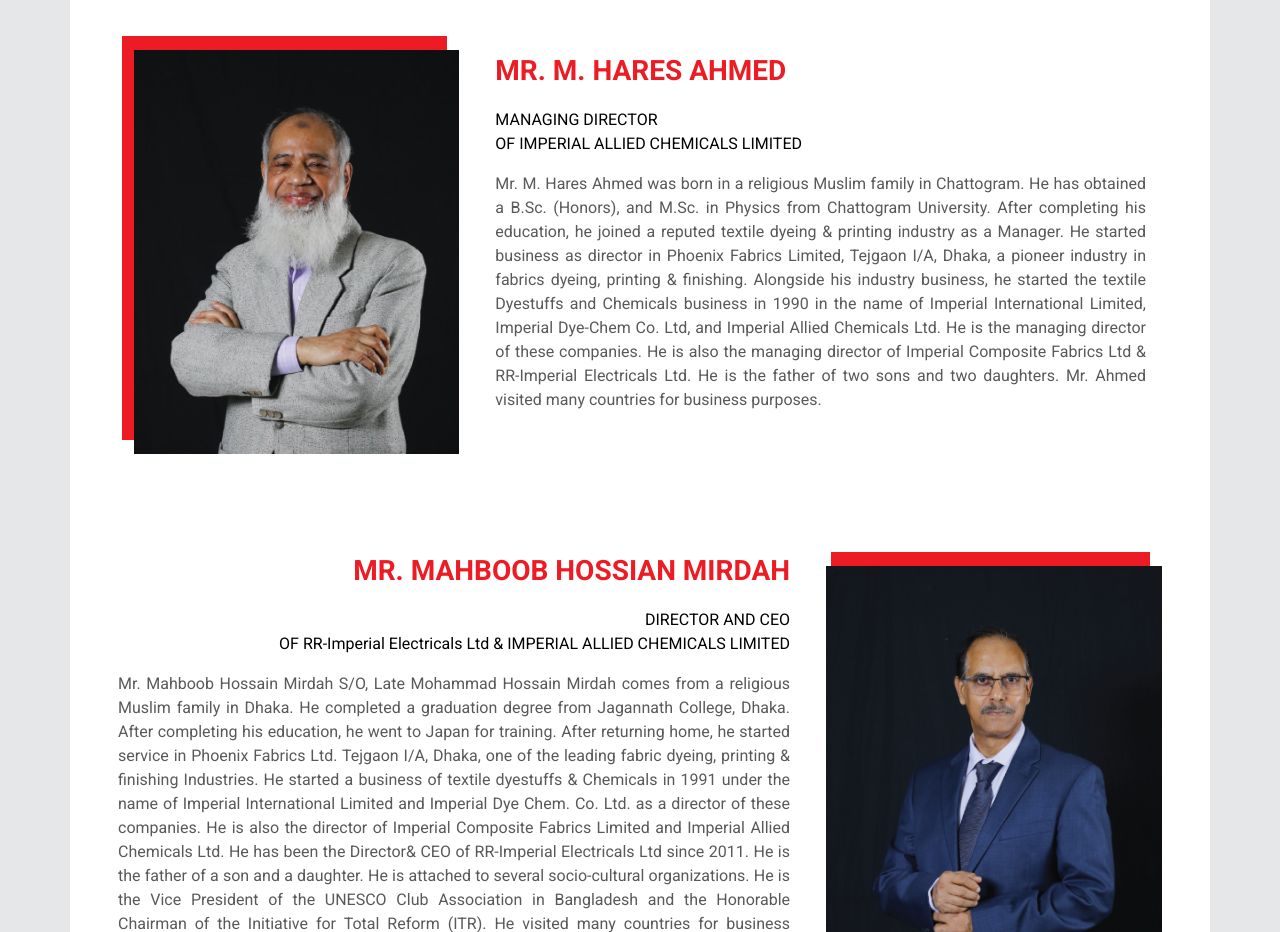
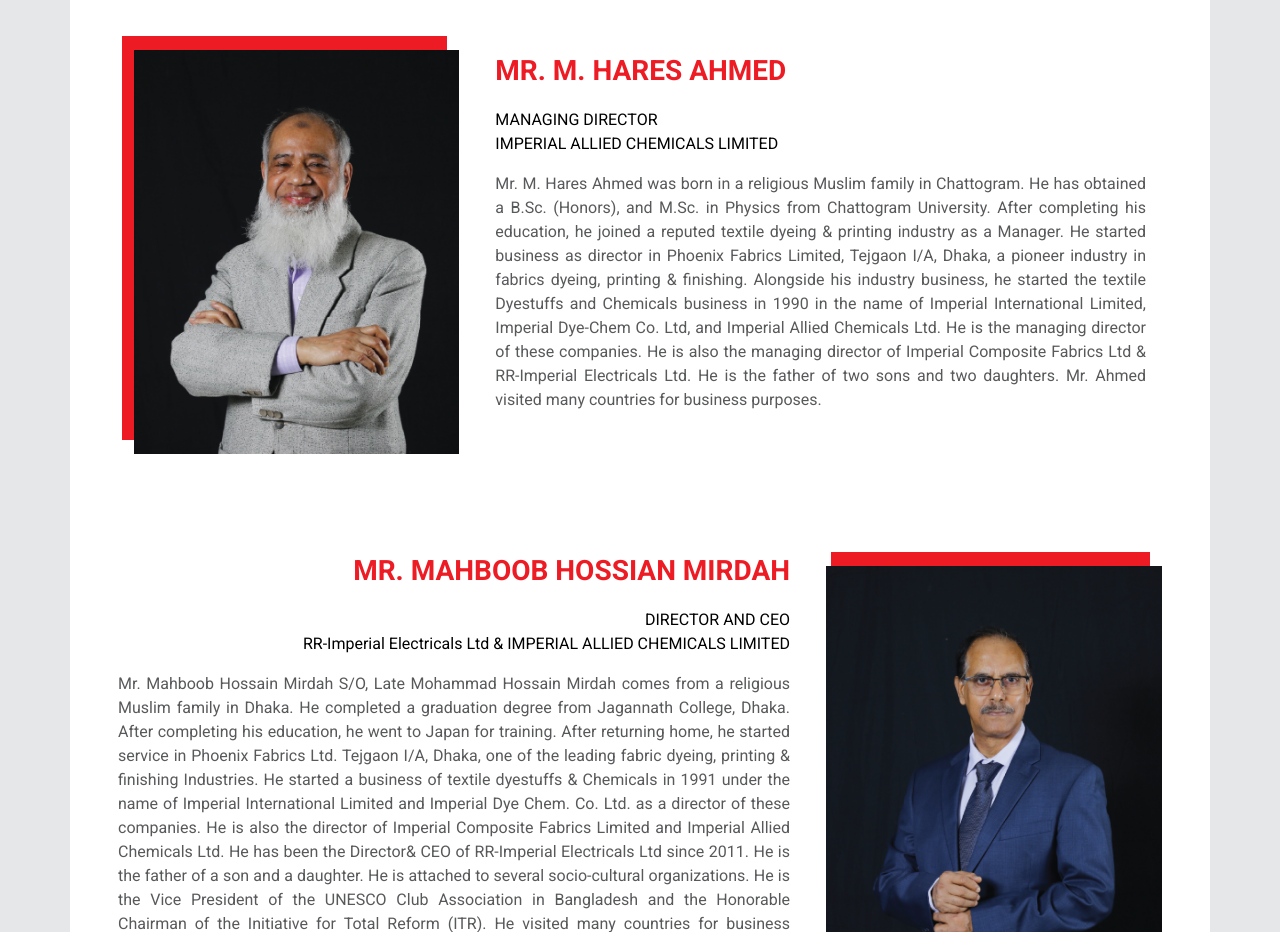
Before and after one commit to Shazed94/rr-imperial, a Next.js app: page /who-we-are/our-profile in a window 1280 px wide. Shown: the part 1260-2192 px from the top of the page. Built offline with nearby package versions, Linux system fonts and the light colour scheme.

Commit message:
update our profile

```diff
--- a/app/who-we-are/our-profile/page.jsx
+++ b/app/who-we-are/our-profile/page.jsx
@@ -32,7 +32,7 @@ const page = (props) => {
                 MR. M. HARES AHMED
               </h1>
               <h2>MANAGING DIRECTOR</h2>
-              <h2 className="mb-4">OF IMPERIAL ALLIED CHEMICALS LIMITED</h2>
+              <h2 className="mb-4">IMPERIAL ALLIED CHEMICALS LIMITED</h2>
               <p className="text-[#58595B] font-normal mb-5 text-justify">
                 Mr. M. Hares Ahmed was born in a religious Muslim family in
                 Chattogram. He has obtained a B.Sc. (Honors), and M.Sc. in
@@ -62,7 +62,7 @@ const page = (props) => {
               </h1>
               <h2 className="lg:text-right md:text-left">DIRECTOR AND CEO</h2>
               <h2 className="lg:text-right md:text-left mb-4">
-                OF RR-Imperial Electricals Ltd & IMPERIAL ALLIED CHEMICALS
+                RR-Imperial Electricals Ltd & IMPERIAL ALLIED CHEMICALS
                 LIMITED
               </h2>
               <p className="text-[#58595B] font-normal mb-5 text-right text-justify">
```
